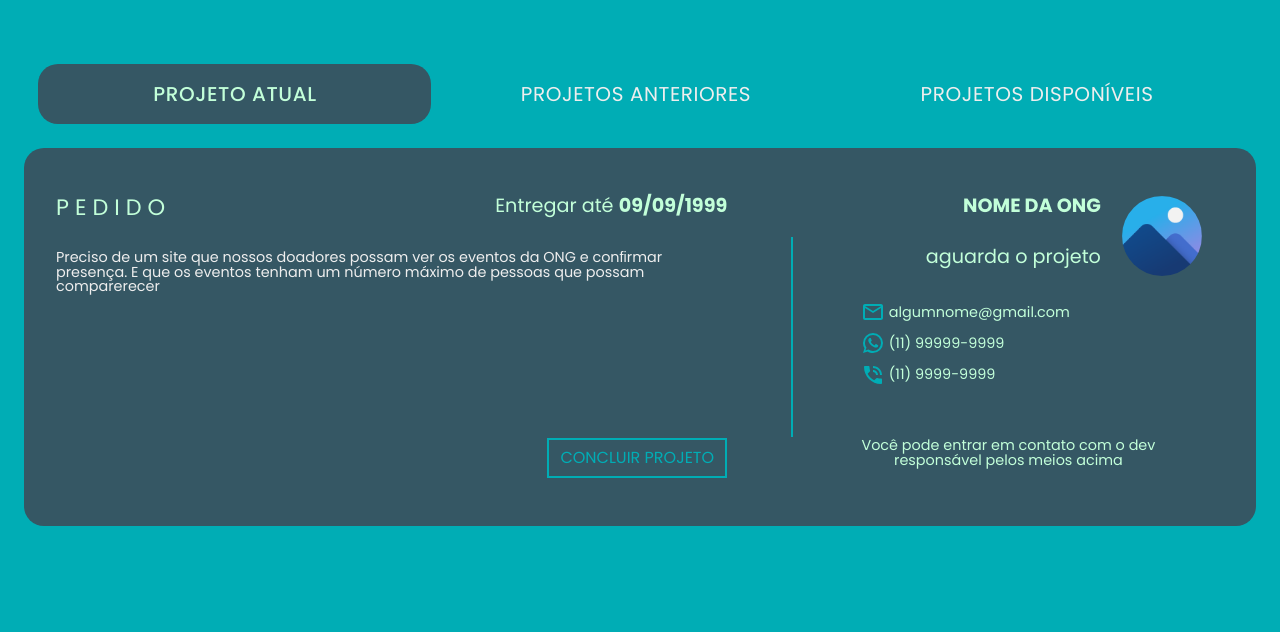
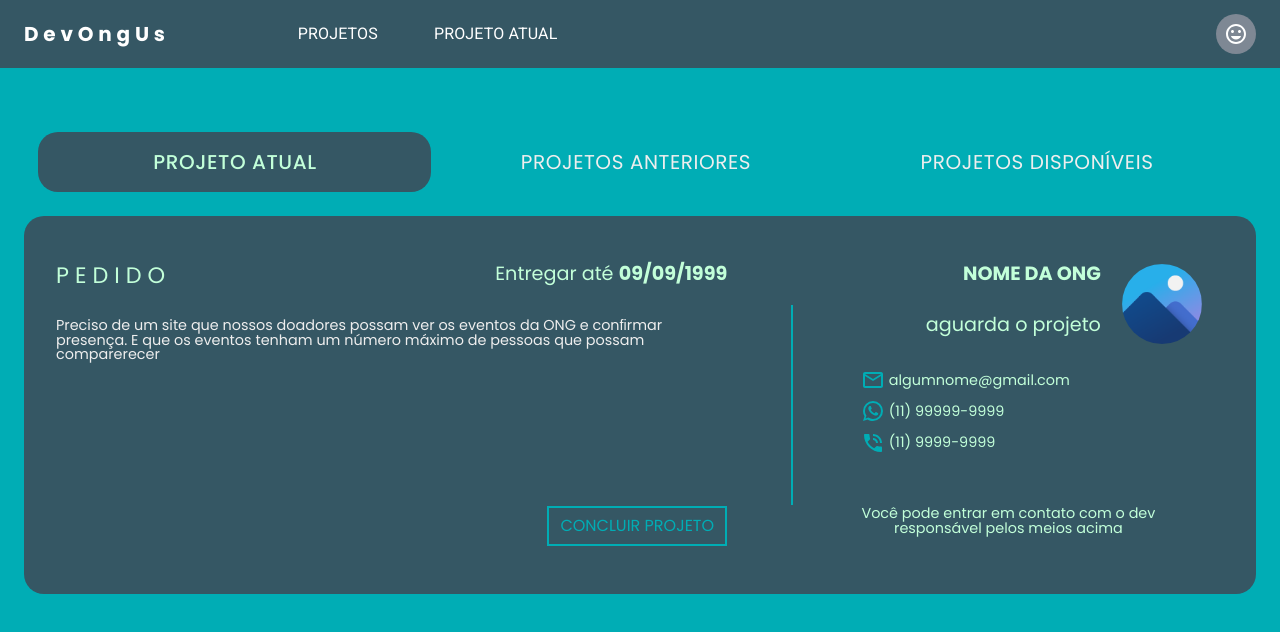
Before and after one commit to Projeto-FrontEnd-M3/Grupo3-FrontEnd-M3, a React (Vite) app: page /dashboard/dev in a window 1280 px wide. Shown: the top 632 px of the page. Built offline with nearby package versions, Linux system fonts and the light colour scheme.

Commit message:
fix: put header in dashboard dev

```diff
--- a/src/pages/DashboardDev/index.tsx
+++ b/src/pages/DashboardDev/index.tsx
@@ -7,6 +7,7 @@ import Box from "@mui/material/Box";
 import { ProjetoAtual } from "./components/ProjetoAtual";
 import ProjetosAnteriores from "./components/ProjetosAnteriores";
 import ProjetosDisponiveis from "./components/ProjetosDisponiveis";
+import { NavbarDashboard } from "../../components/NavbarDashboard";
 
 interface TabPanelProps {
   children?: React.ReactNode;
@@ -88,6 +89,8 @@ export default function DashboardDev() {
   };
 
   return (
+    <>
+      <NavbarDashboard />
       <ContainerDev>
         <div>
           <ContainerDevNav>
@@ -116,5 +119,6 @@ export default function DashboardDev() {
           </ContainerDevWindow>
         </div>
       </ContainerDev>
+    </>
   );
 }
--- a/src/pages/DashboardDev/style.ts
+++ b/src/pages/DashboardDev/style.ts
@@ -2,7 +2,7 @@ import styled from "styled-components";
 
 export const ContainerDev = styled.div`
   width: 100%;
-  height: 100%;
+  height: calc(100vh - 68px);
   background-color: var(--color-primary);
 `;
 export const ContainerDevNav = styled.div`
```
Lines whose indentation alone changed are shown as unchanged.
